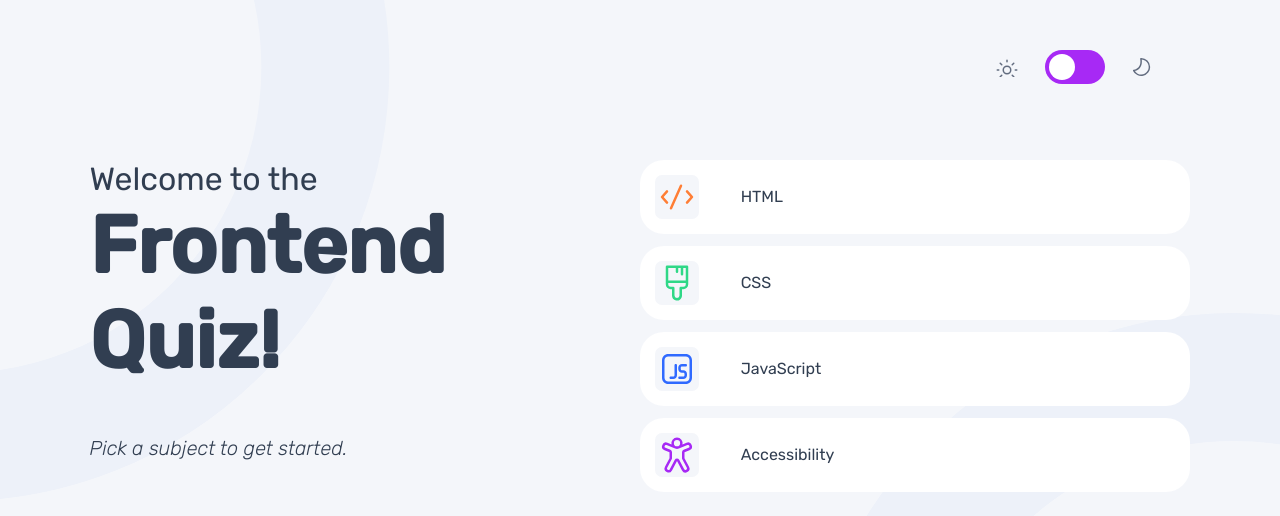
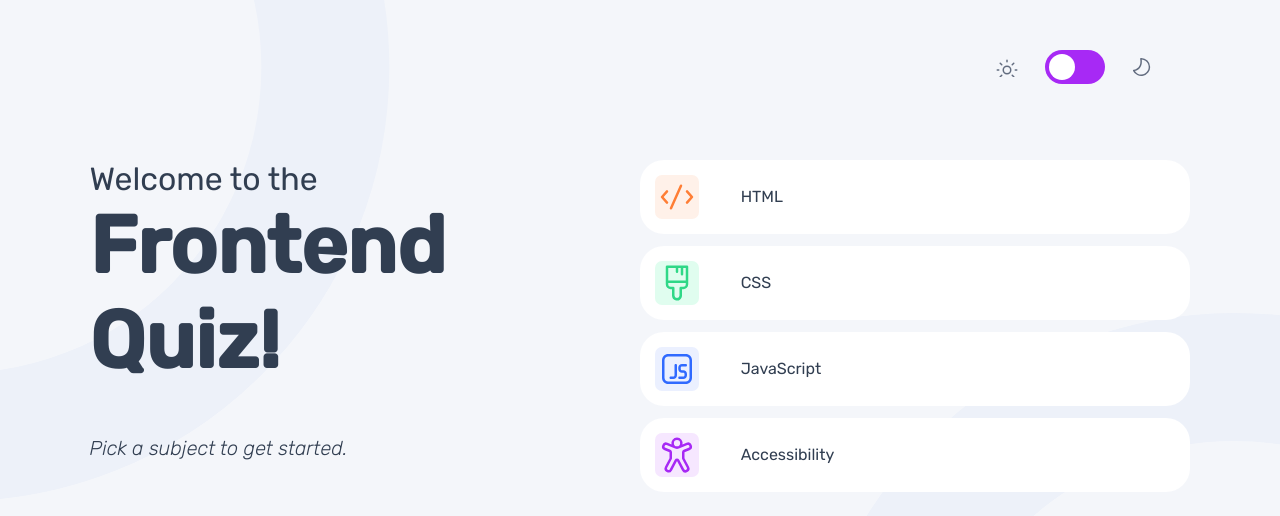
Before and after one commit to Daniel054311/frontendQuizApp_, a React (Vite) app: page / in a window 1280 px wide. Shown: the top 516 px of the page. Built offline with nearby package versions, Linux system fonts and the light colour scheme.

Commit message:
dynamically changed the background color of the course title image

```diff
--- a/src/header/header.styles.ts
+++ b/src/header/header.styles.ts
@@ -68,6 +68,7 @@ li: hover{
 li.correct {
   position: relative;
   border: 2px solid  ${({ theme }) => theme.border.correctEffect};
+
 }
 .correct span{
   background-color: ${({ theme }) => theme.border.correctEffect};
--- a/src/header/header.tsx
+++ b/src/header/header.tsx
@@ -14,6 +14,7 @@ const Header: React.FC<{ title: string ,icon:string}> = (props) => {
     setIsDarkMode(!isDarkMode);
 
   }
+
 
 
     return (
--- a/src/pages/home/Home.styles.ts
+++ b/src/pages/home/Home.styles.ts
@@ -1,5 +1,5 @@
-import styled, { DefaultTheme } from "styled-components";
-import { Theme } from "../../themes/Themes";
+import styled  from "styled-components";
+
 
 
 
--- a/src/pages/home/Home.tsx
+++ b/src/pages/home/Home.tsx
@@ -35,7 +35,7 @@ const Home: React.FC = () =>{
   }, []);
 
 
-
+  const backgroundColors = ['#FFF1E9', '#E0FDEF', '#EBF0FF', '#F6E7FF'];
 
   return (
 
@@ -59,13 +59,13 @@ const Home: React.FC = () =>{
   <Optionsdiv>
 
   <ul>
-  {quizzes && quizzes.map((quiz) => (
+  {quizzes && quizzes.map((quiz,index) => (
 
     <Link key={quiz.id} to={`/questions/${quiz.id}`}>
       {/* Assuming questionId should start from 1 */}
       <li key={quiz.id}  className='courseTitle' >
 
-          <img src={quiz.icon} alt={quiz.title} style={{padding:'2px'}}/>
+          <img src={quiz.icon} alt={quiz.title} style={{ padding: '2px', backgroundColor: backgroundColors[index % backgroundColors.length] }}/>
 
         <TitlesDiv>
         {quiz.title}
```
